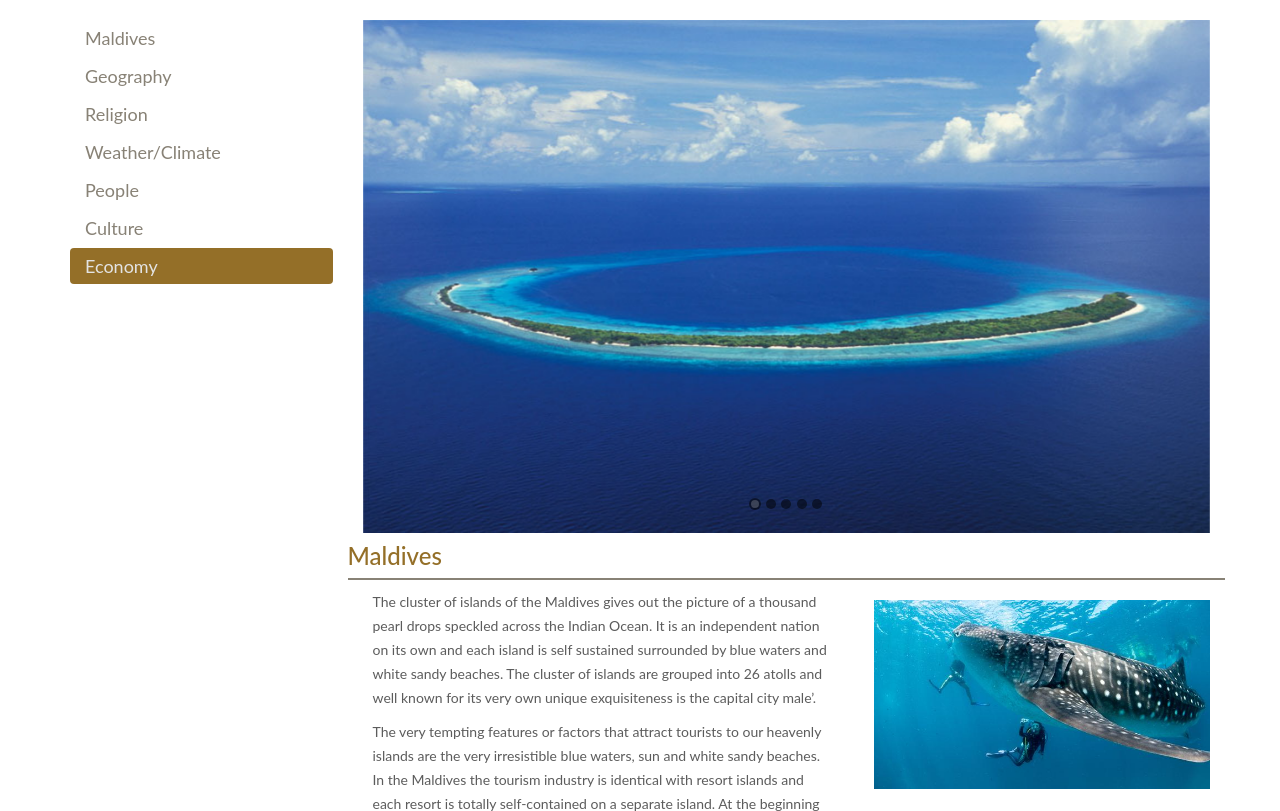
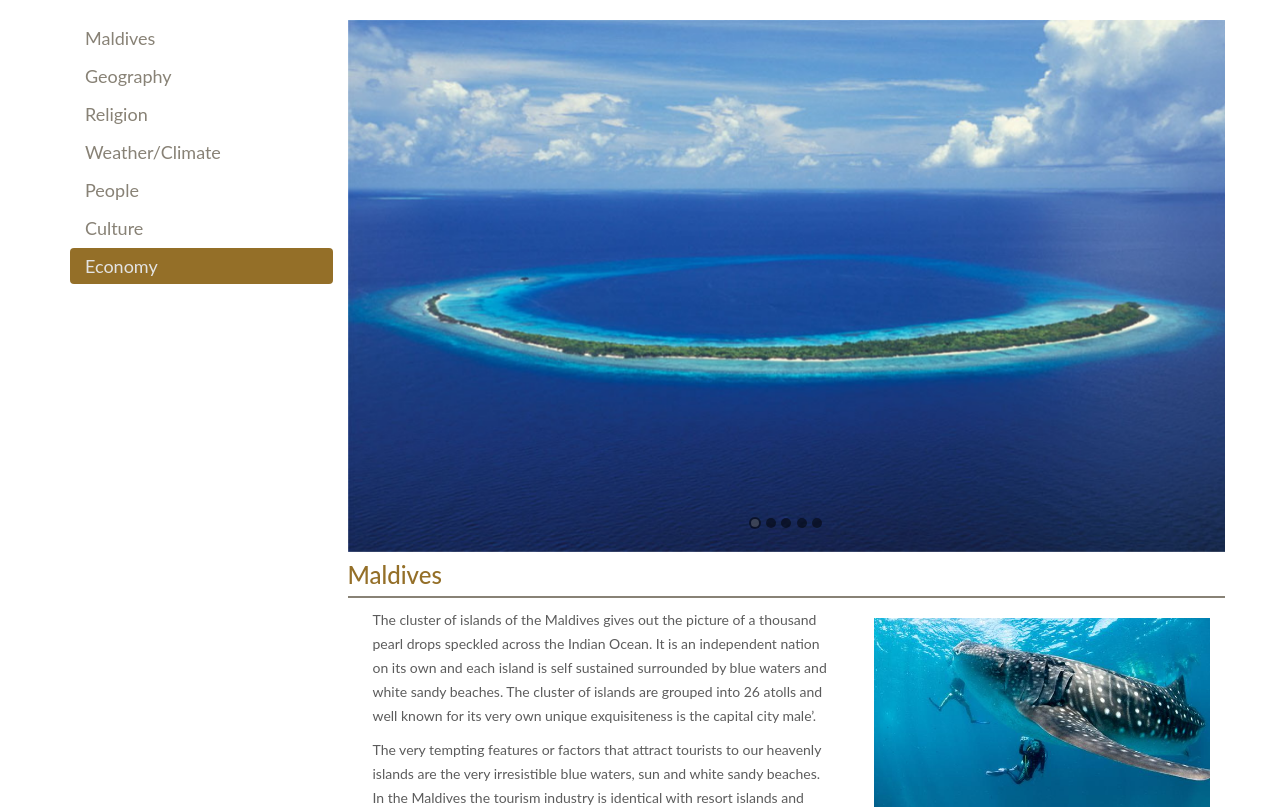
Before and after one commit to EddieLau0402/project_website, a PHP site: page /index.php?main=about_maldives in a window 1280 px wide. Shown: the part 113-924 px from the top of the page. Run offline with PHP 8.4, Linux system fonts and the light colour scheme; some web fonts are replaced.

Commit message:
update 'pages/about_maldives.php'

```diff
--- a/pages/about_maldives.php
+++ b/pages/about_maldives.php
@@ -26,7 +26,7 @@
       <!-- Main-wrapper -->
       <article id="main-wrapper" class="col-lg-9 col-md-8 col-sm-12 col-xs-12">
         <!-- Slide banner -->
-		<div id="about-maldives-slider" class="carousel slide" data-ride="carousel">
+		<div id="about-maldives-slider" class="carousel slide row" data-ride="carousel">
 		  <!-- Indicators -->
 		  <ol class="carousel-indicators">
 		    <li data-target="#about-maldives-slider" data-slide-to="0" class="active"><span></span></li>
```
